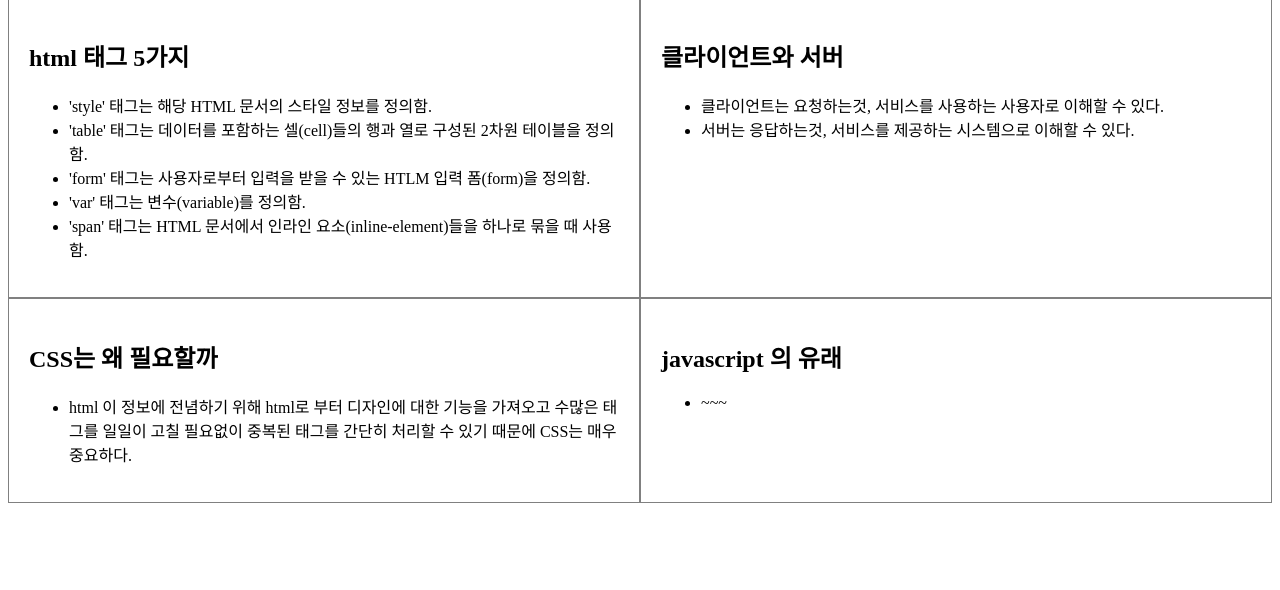
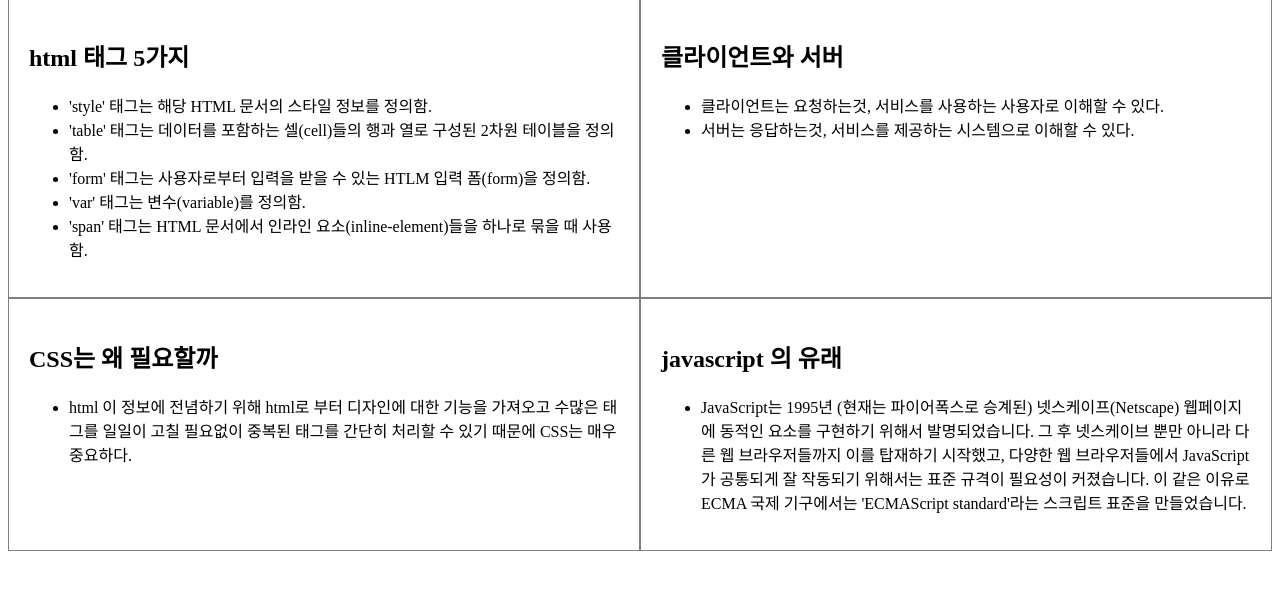
Before and after one commit to pjh0846/web1, a plain HTML site: page homework.html in a window 1280 px wide. Shown: the part 104-694 px from the top of the page. Drawn offline with Linux system fonts and the light colour scheme.

Commit message:
Add files via upload

```diff
--- a/homework.html
+++ b/homework.html
@@ -73,7 +73,12 @@
     <div id="forth">
       <h2> javascript 의 유래</h2>
       <ul>
-        <li>~~~</li>
+        <li>JavaScript는 1995년 (현재는 파이어폭스로 승계된)
+          넷스케이프(Netscape) 웹페이지에 동적인 요소를 구현하기 위해서 발명되었습니다.
+           그 후 넷스케이브 뿐만 아니라 다른 웹 브라우저들까지 이를 탑재하기 시작했고,
+           다양한 웹 브라우저들에서 JavaScript가 공통되게 잘 작동되기 위해서는
+           표준 규격이 필요성이 커졌습니다. 이 같은 이유로 ECMA 국제 기구에서는
+          'ECMAScript standard'라는 스크립트 표준을 만들었습니다.</li>
       </ul>
 
 
```
Also changed, not shown: ex1.html (added, +12 -0 lines).
